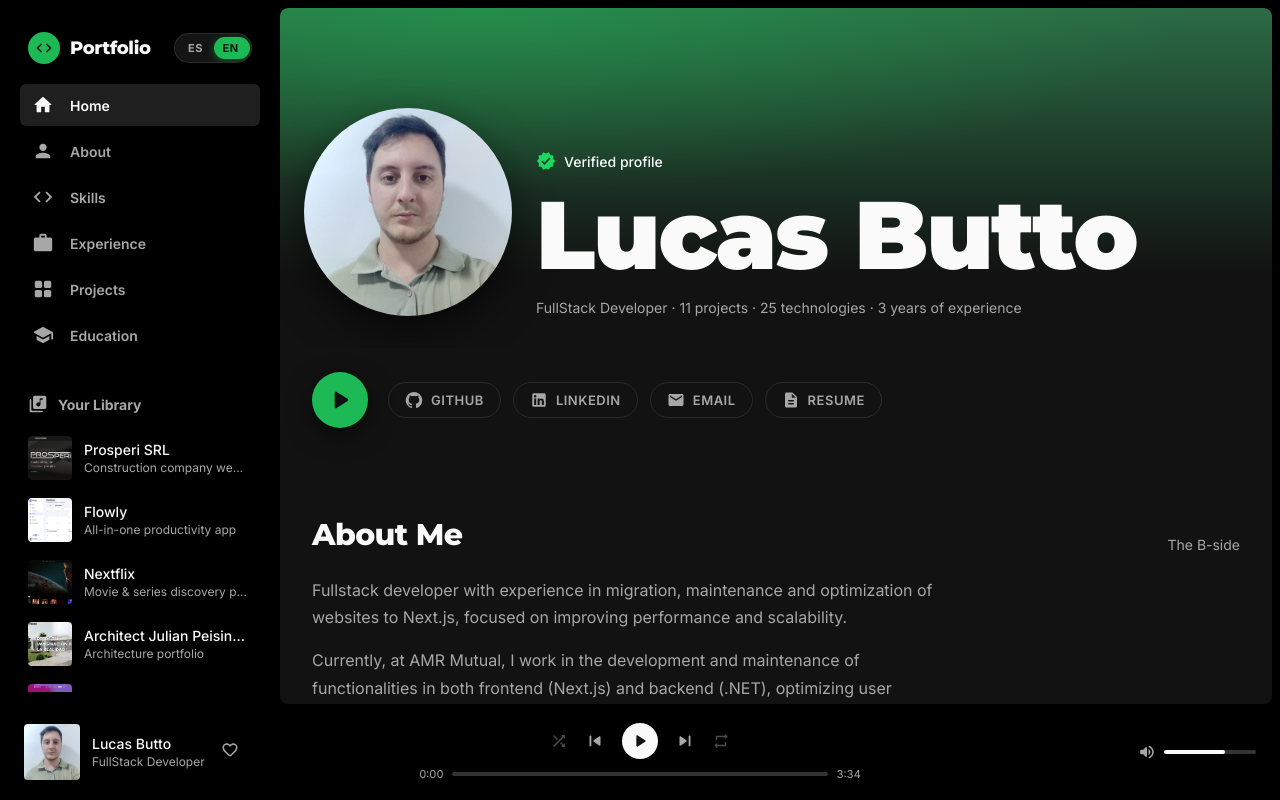
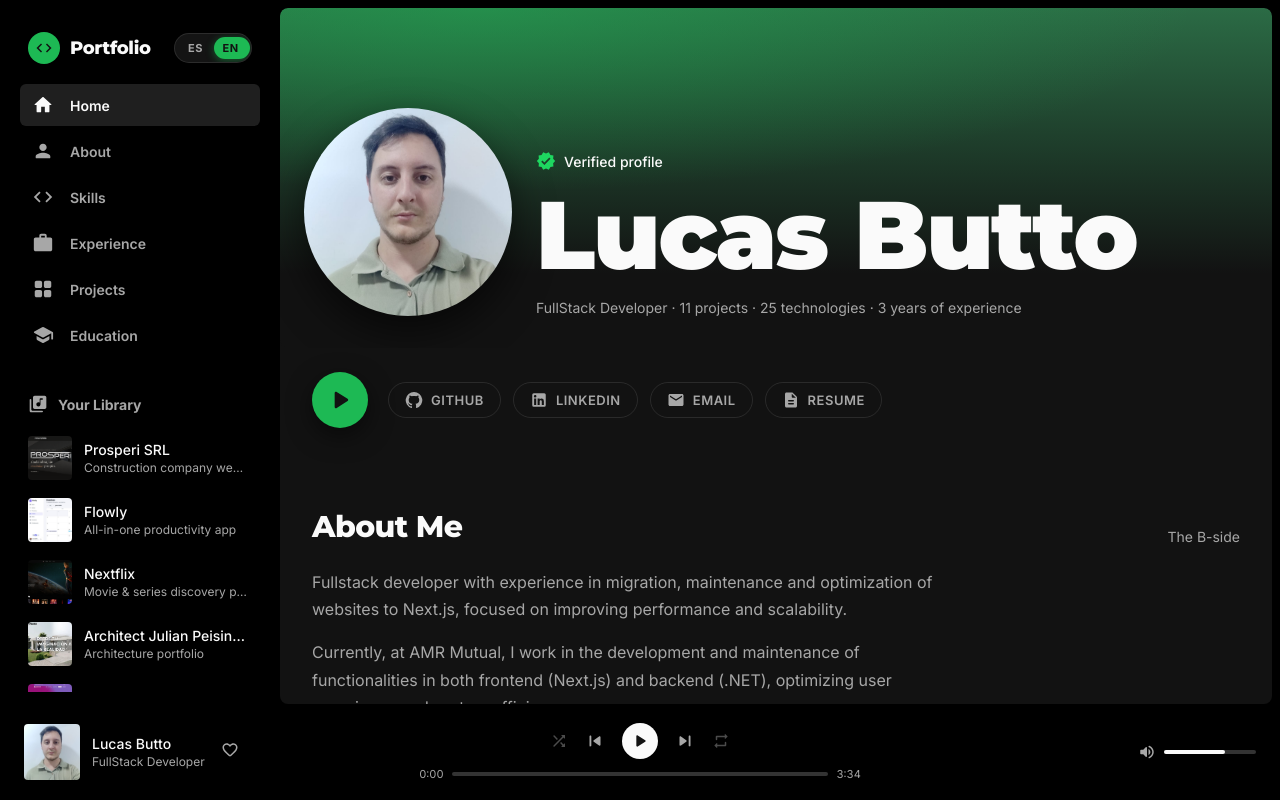
Before and after one commit to LucasButto/Portfolio-Spotify, a React (Vite) app: page / in a window 1280 px wide. Built offline with nearby package versions, Linux system fonts and the light colour scheme.

Commit message:
Style: tighten vertical padding between sections
Reduce each section's top/bottom padding from 32px to 24px, leaving the
left/right padding untouched.

```diff
--- a/src/components/About/About.scss
+++ b/src/components/About/About.scss
@@ -3,10 +3,10 @@
 
 .about {
   scroll-margin-top: 16px;
-  padding: 32px 24px;
+  padding: 24px 24px;
 
   @include m.from(v.$bp-md) {
-    padding: 32px;
+    padding: 24px 32px;
   }
 
   &__text {
--- a/src/components/Education/Education.scss
+++ b/src/components/Education/Education.scss
@@ -3,10 +3,10 @@
 
 .education {
   scroll-margin-top: 16px;
-  padding: 32px 24px;
+  padding: 24px 24px;
 
   @include m.from(v.$bp-md) {
-    padding: 32px;
+    padding: 24px 32px;
   }
 
   &__list {
--- a/src/components/Experience/Experience.scss
+++ b/src/components/Experience/Experience.scss
@@ -3,10 +3,10 @@
 
 .experience {
   scroll-margin-top: 16px;
-  padding: 32px 24px;
+  padding: 24px 24px;
 
   @include m.from(v.$bp-md) {
-    padding: 32px;
+    padding: 24px 32px;
   }
 
   &__head {
--- a/src/components/Projects/Projects.scss
+++ b/src/components/Projects/Projects.scss
@@ -3,10 +3,10 @@
 
 .projects {
   scroll-margin-top: 16px;
-  padding: 32px 24px;
+  padding: 24px 24px;
 
   @include m.from(v.$bp-md) {
-    padding: 32px;
+    padding: 24px 32px;
   }
 
   &__grid {
```
